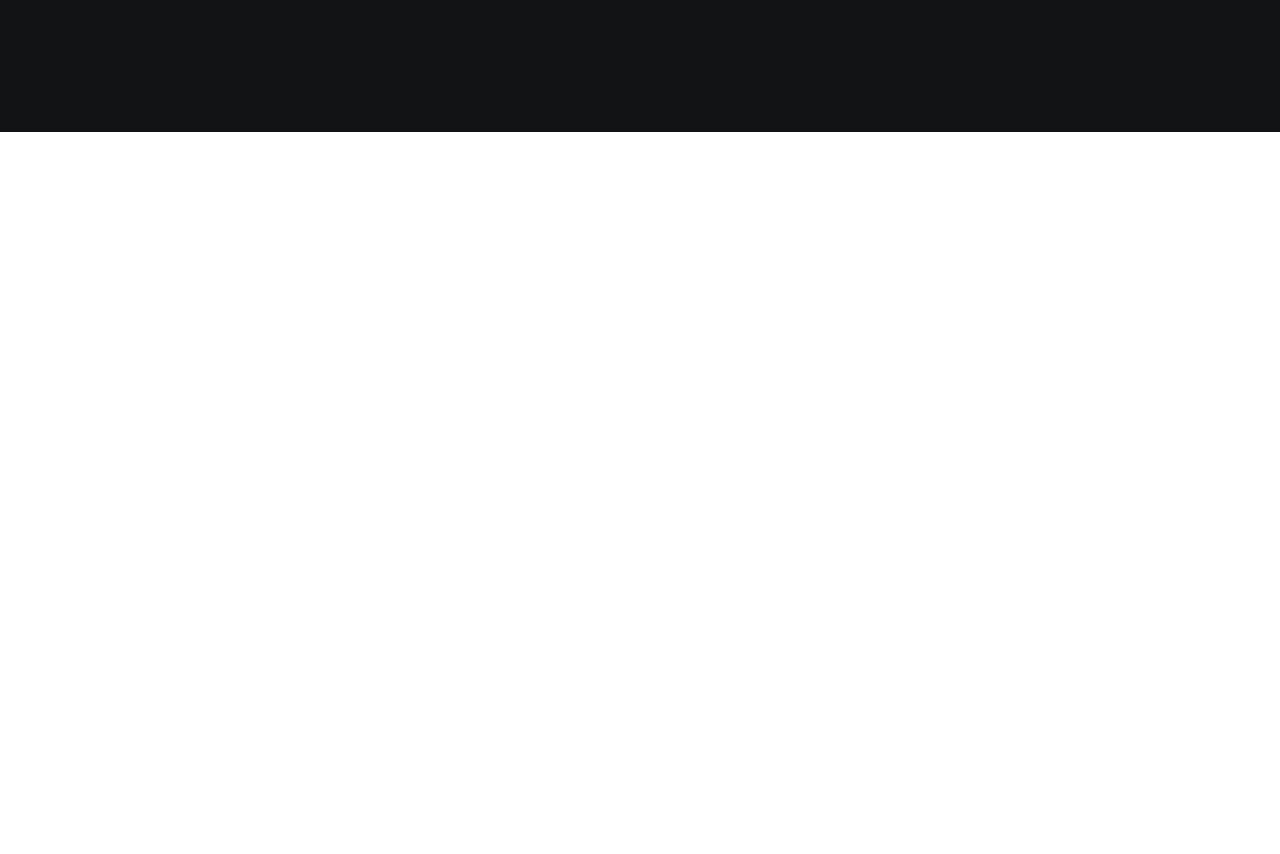
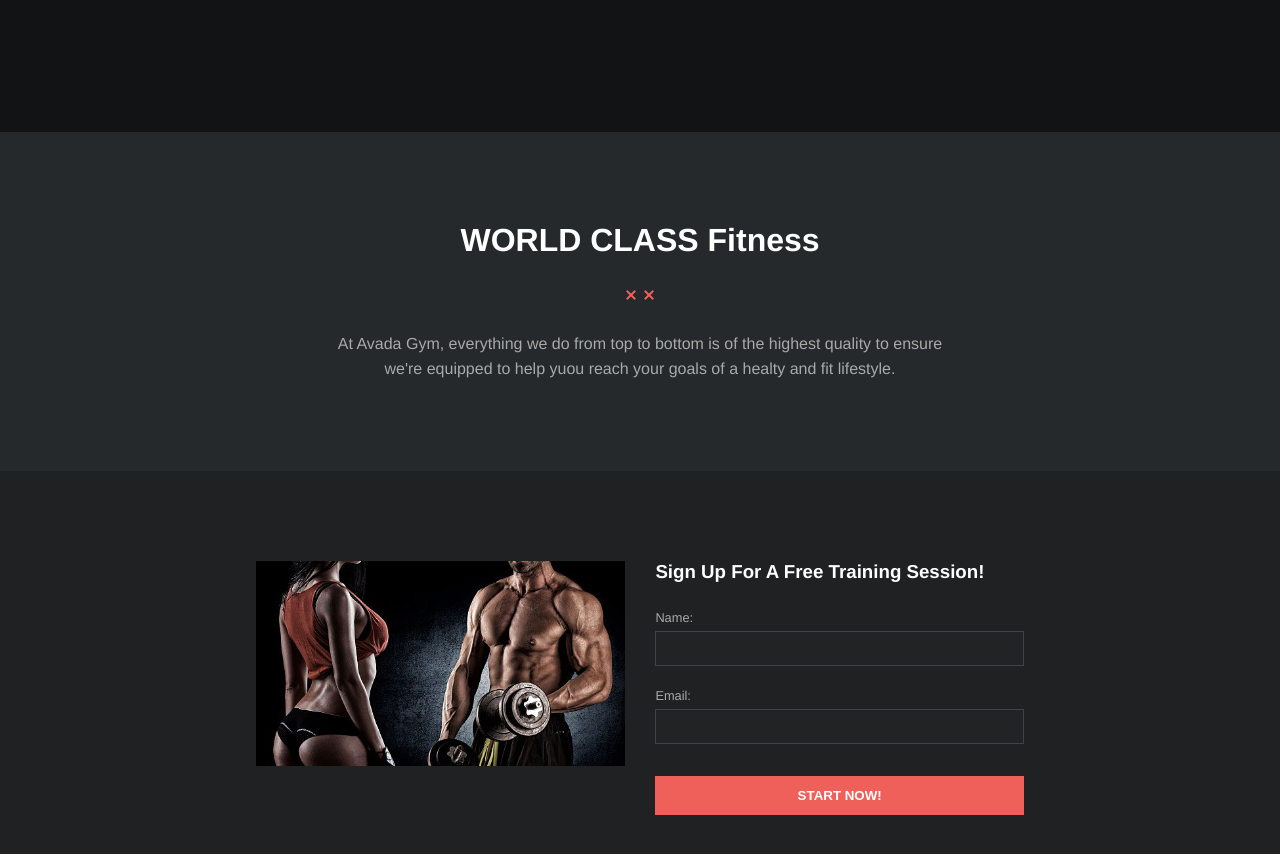
Before and after one commit to lollobianco/proj-html-vuejs, a Vue app: page / in a window 1280 px wide. Shown: the part 560-1414 px from the top of the page. Before the commit the page ends 800 px from the top, so only its background shows below. Built offline with nearby package versions, Linux system fonts and the light colour scheme.

Commit message:
Installato fontawesome e finite prime due sezioni del main

```diff
--- a/package.json
+++ b/package.json
@@ -8,6 +8,11 @@
     "lint": "vue-cli-service lint"
   },
   "dependencies": {
+    "@fortawesome/fontawesome-svg-core": "^6.2.1",
+    "@fortawesome/free-brands-svg-icons": "^6.2.1",
+    "@fortawesome/free-regular-svg-icons": "^6.2.1",
+    "@fortawesome/free-solid-svg-icons": "^6.2.1",
+    "@fortawesome/vue-fontawesome": "^2.0.9",
     "core-js": "^3.8.3",
     "vue": "^2.6.14"
   },
--- a/src/App.vue
+++ b/src/App.vue
@@ -2,17 +2,20 @@
   <div id="app">
 
     <HeaderSection/>
+    <MainSection/>
 
   </div>
 </template>
 
 <script>
 import HeaderSection from './components/HeaderSection.vue'
+import MainSection from './components/MainSection.vue'
 
 export default {
   name: 'App',
   components: {
-    HeaderSection
+    HeaderSection,
+    MainSection
   }
 }
 </script>
--- /dev/null
+++ b/src/components/MainSection.vue
@@ -0,0 +1,187 @@
+<template>
+   <div>
+
+      <!-- World class fitness -->
+
+      <div class="bg-dark">
+
+         <div class="container">
+
+            <h1>WORLD CLASS Fitness</h1>
+            <img src="../assets/divider-xx-red.png" alt="xx">
+            <span>At Avada Gym, everything we do from top to bottom is of the highest quality to ensure we're equipped to help yuou reach your goals of a healty and fit lifestyle.</span>
+
+         </div>
+
+      </div>
+
+      <!-- Free training section -->
+
+      <div>
+
+         <div class="bg-dark2">
+
+            <div class="container2">
+
+               <div class="bgimg">
+                  <img class="free-training-img" src="../assets/home_img-compressor.jpg" alt="img">
+               </div>
+
+               <div class="form">
+
+                  <h3>Sign Up For A Free Training Session!</h3>
+
+                  <form action="" id="free-training-form">
+                     <label for="fname">Name:</label><br>
+                     <input type="text" id="fname" name="fname"><br>
+                     <label for="mail">Email:</label><br>
+                     <input type="email" id="mail" name="mail">
+                     <button type="submit" onclick="return false">START NOW!</button>
+                  </form>
+
+               </div>
+
+            </div>
+
+         </div>
+
+         <div class="img-bg">
+
+            <div>
+               <TrialCard/>
+            </div>
+
+         </div>
+
+      </div>
+
+   </div>
+</template>
+
+<script>
+   export default {
+      name: 'MainSection',
+
+      data(){
+
+         return{
+
+            iconsAndText: [
+               {
+                  icon: 'fa-solid fa-link-slash',
+                  title: 'Strenght & Conditioning',
+                  description: ''
+               },
+               {
+                  icon: 'fa-solid fa-bicycle',
+                  title: 'Fitness & Cardio',
+                  description: ''
+               },
+               {
+                  icon: 'fa-brands fa-skyatlas',
+                  title: 'Flexibility & Rest',
+                  description: ''
+               },
+               {
+                  icon: 'fa-solid fa-heart-pulse',
+                  title: 'Health & Diet',
+                  description: ''
+               },
+            ]
+
+         }
+
+      }
+
+   }
+</script>
+
+<style lang="scss" scoped>
+.bg-dark{
+   background-color: #25292B;
+}
+
+.bg-dark2{
+   background-color: #1F2123;
+}
+
+.bgimg{
+   width: 48%;
+}
+
+.container{
+   width: 50%;
+   margin: 0 auto;
+   padding: 90px 0;
+   display: flex;
+   flex-direction: column;
+   align-items: center;
+   justify-content: center;
+   text-align: center;
+   color: white;
+
+   img{
+      margin: 30px 0;
+   }
+
+   span{
+      color: #AAA9A9;
+      line-height: 25px;
+   }
+}
+
+.container2{
+   width: 60%;
+   margin: 0 auto;
+   padding: 90px 0;
+   display: flex;
+   justify-content: space-between;
+}
+
+.free-training-img{
+   width: 100%;
+}
+
+.form{
+   color: white;
+   width: 48%;
+   h3{
+      margin-bottom: 25px;
+   }
+}
+
+#free-training-form{
+   width: 100%;
+
+   label{
+      font-size: 0.8rem;
+      color: #AAA9A9;
+   }
+
+   input{
+      width: 100%;
+      margin: 5px 0 20px 0;
+      height: 35px;
+      background-color: #212325;
+      border: 1px solid #3E4346;
+   }
+
+   button{
+      margin-top: 12px;
+      width: 100%;
+      padding: 12px 0;
+      background-color: #EE6059;
+      border: none;
+      color: white;
+      font-weight: 600;
+      cursor: pointer;
+      transition: 0.5s;
+   }
+
+   button:hover{
+      background-color: rgb(218, 218, 218);
+      color: #212325;
+   }
+}
+
+</style>
--- a/src/main.js
+++ b/src/main.js
@@ -1,5 +1,29 @@
 import Vue from 'vue'
 import App from './App.vue'
+
+
+//FONT-AWESOME
+import { library } from '@fortawesome/fontawesome-svg-core'
+
+import { FontAwesomeIcon } from '@fortawesome/vue-fontawesome'
+
+import { faUserSecret } from '@fortawesome/free-solid-svg-icons'
+
+import { faBicycle as faBicycleSolid } from '@fortawesome/free-solid-svg-icons'
+
+import { faHeartPulse as faHeartPulseSolid } from '@fortawesome/free-solid-svg-icons'
+
+import { faLinkSlash as faLinkSlashSolid} from '@fortawesome/free-solid-svg-icons'
+
+import { faStar as faStarRegular } from '@fortawesome/free-regular-svg-icons'
+
+import { faStarHalfStroke } from '@fortawesome/free-regular-svg-icons';
+
+import { faSkyatlas } from '@fortawesome/free-brands-svg-icons'
+
+library.add(faUserSecret, faBicycleSolid, faStarRegular, faStarHalfStroke, faLinkSlashSolid, faSkyatlas, faHeartPulseSolid)
+
+Vue.component('font-awesome-icon', FontAwesomeIcon)
 
 Vue.config.productionTip = false
 
```
Also changed, not shown: src/components/TrialCard.vue (added, +15 -0 lines), 1 other file (tests, documents, lock files or other folders).
